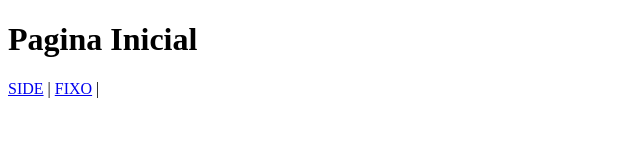
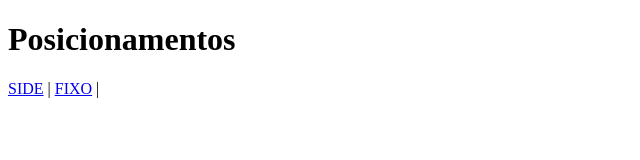
Before and after one commit to Pheerx/Projeto-InWeb, a plain HTML site: page Atividade 9/index.html in a window 1280 px wide. Shown: the whole page, without its empty margins (0-640 px from the left). Drawn offline with Linux system fonts and the light colour scheme.

Commit message:
Update index.html

```diff
--- a/Atividade 9/index.html
+++ b/Atividade 9/index.html
@@ -4,7 +4,7 @@
     <title>Posicionamentos</title>
 </head>
 <body>
-<h1>Pagina Inicial</h1>
+<h1>Posicionamentos</h1>
 <a href="side.html">SIDE</a> |
 <a href="fixo.html">FIXO</a> |
 
```
